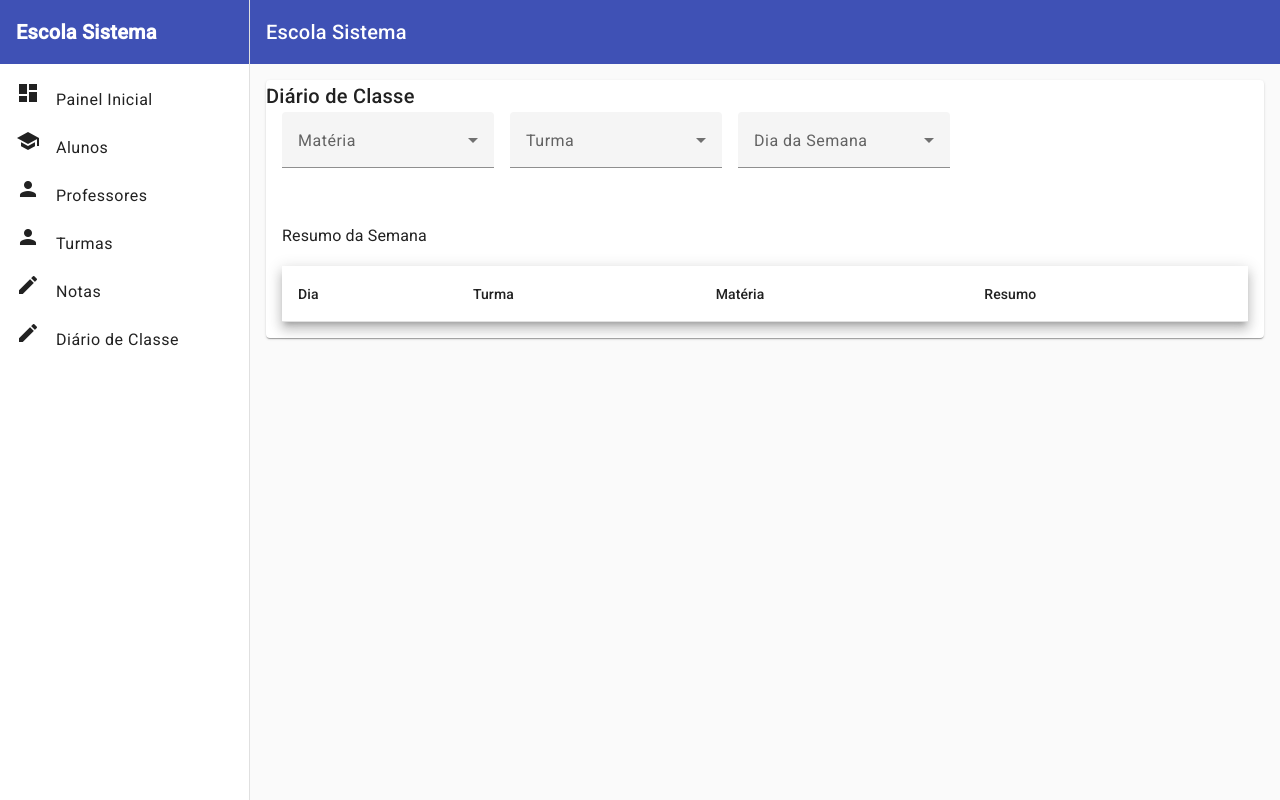
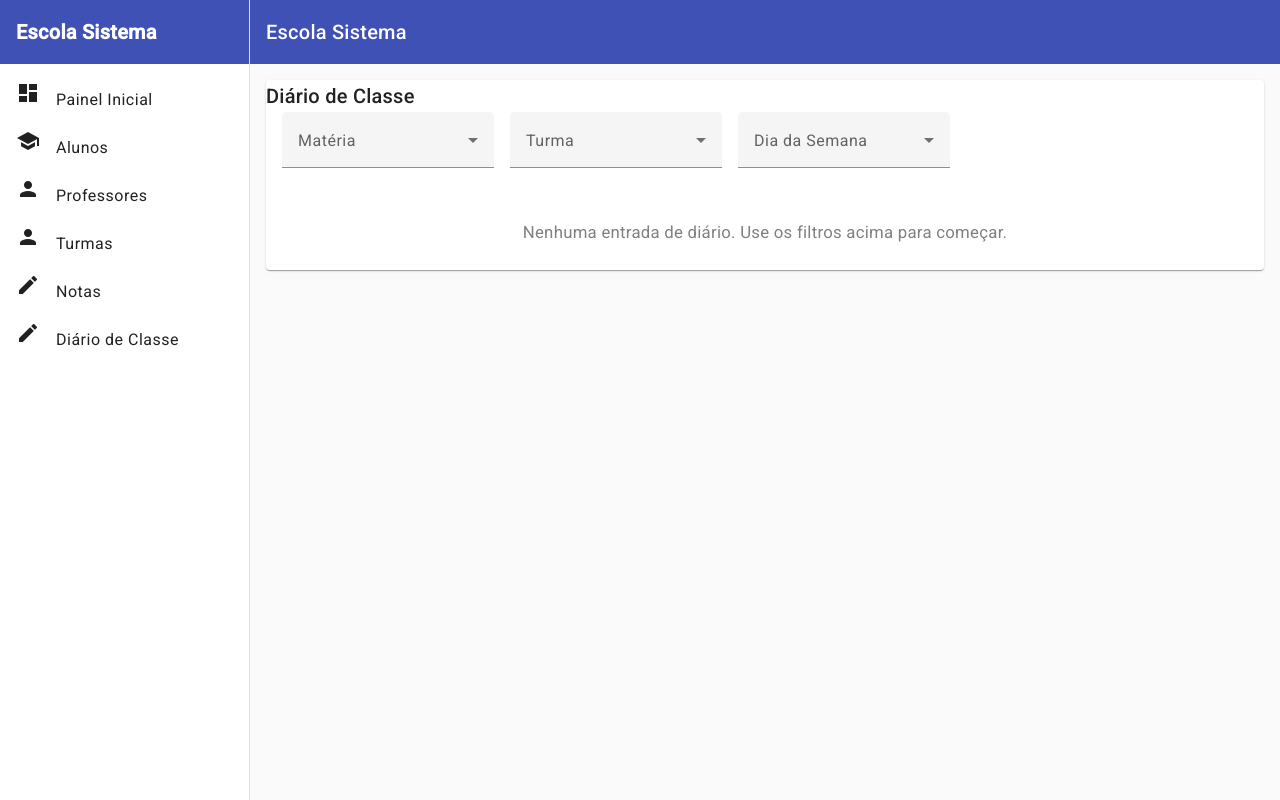
Before and after one commit to Mateussilva10x/school-system, an Angular app: page /class-diary in a window 1280 px wide. Built offline with nearby package versions, Linux system fonts and the light colour scheme.

Commit message:
feat: create the store of the diary for show the table

```diff
--- a/src/app/components/class-diary/class-diary.component.html
+++ b/src/app/components/class-diary/class-diary.component.html
@@ -7,7 +7,7 @@
           <mat-label>Matéria</mat-label>
           <mat-select [(value)]="selectedSubject" (selectionChange)="onFilterChange()">
             @for (subject of subjects; track $index) {
-              <mat-option [value]="subject.id">
+              <mat-option  [value]="subject.id">
                 {{ subject.name }}
               </mat-option>
             }
@@ -18,7 +18,7 @@
           <mat-label>Turma</mat-label>
           <mat-select [(value)]="selectedClass" (selectionChange)="onFilterChange()">
             @for (class of classes; track $index) {
-              <mat-option [value]="class.id">
+              <mat-option  [value]="class.id">
                 {{ class.name }}
               </mat-option>
             }
@@ -27,7 +27,7 @@
 
         <mat-form-field appearance="fill">
           <mat-label>Dia da Semana</mat-label>
-          <mat-select [(value)]="selectedDay" (selectionChange)="onDayChange()">
+          <mat-select [(value)]="selectedDay" (selectionChange)="onFilterChange()">
             @for (day of weekdays; track $index) {
               <mat-option [value]="day">
                 {{ day }}
@@ -38,8 +38,7 @@
       </div>
 
       @if (selectedDay && selectedSubject && selectedClass) {
-
-        <mat-card  class="entry">
+        <mat-card class="entry">
           <mat-card-subtitle>
             {{ selectedDay }} - Diário de Classe para {{ selectedClass }} - {{ selectedSubject }}
           </mat-card-subtitle>
@@ -53,38 +52,39 @@
         </mat-card>
       }
 
-      <!-- Lista de Entradas -->
       <div class="entries">
+        @if ((diaryEntries$ | async)?.length) {
+          <ng-container>
             <h3>Resumo da Semana</h3>
-        <table mat-table [dataSource]="entries" class="mat-elevation-z8">
+            <table mat-table [dataSource]="(diaryEntries$ | async) || []" class="mat-elevation-z8">
               <!-- Dia -->
               <ng-container matColumnDef="day">
                 <th mat-header-cell *matHeaderCellDef>Dia</th>
                 <td mat-cell *matCellDef="let entry">{{ entry.day }}</td>
               </ng-container>
 
-          <!-- Turma -->
               <ng-container matColumnDef="class">
                 <th mat-header-cell *matHeaderCellDef>Turma</th>
                 <td mat-cell *matCellDef="let entry">{{ entry.class }}</td>
               </ng-container>
 
-          <!-- Matéria -->
               <ng-container matColumnDef="subject">
                 <th mat-header-cell *matHeaderCellDef>Matéria</th>
                 <td mat-cell *matCellDef="let entry">{{ entry.subject }}</td>
               </ng-container>
 
-          <!-- Notas -->
               <ng-container matColumnDef="notes">
                 <th mat-header-cell *matHeaderCellDef>Resumo</th>
                 <td mat-cell *matCellDef="let entry">{{ entry.notes }}</td>
               </ng-container>
 
-          <!-- Cabeçalhos e Linhas -->
               <tr mat-header-row *matHeaderRowDef="displayedColumns"></tr>
               <tr mat-row *matRowDef="let row; columns: displayedColumns;"></tr>
             </table>
+          </ng-container>
+        } @else {
+          <p class="no-entries">Nenhuma entrada de diário. Use os filtros acima para começar.</p>
+        }
       </div>
     </mat-card-content>
   </mat-card>
--- a/src/app/components/class-diary/class-diary.component.scss
+++ b/src/app/components/class-diary/class-diary.component.scss
@@ -24,4 +24,11 @@
   .entries {
     margin-top: 32px;
   }
+
+  .no-entries {
+    text-align: center;
+    font-size: 1.2em;
+    color: gray;
+    margin-top: 24px;
+  }
 }
--- a/src/app/components/class-diary/class-diary.component.ts
+++ b/src/app/components/class-diary/class-diary.component.ts
@@ -1,6 +1,7 @@
 import { Component } from '@angular/core';
 import { MaterialModule } from '../../material.module';
 import { FormsModule } from '@angular/forms';
+import { BehaviorSubject, Observable } from 'rxjs';
 
 interface ClassDiaryEntry {
   day: string;
@@ -33,9 +34,16 @@ export class ClassDiaryComponent {
   selectedDay: string | null = null;
 
   currentEntry: Partial<ClassDiaryEntry> = {};
-  entries: ClassDiaryEntry[] = [];
+
+  private diaryEntriesSubject = new BehaviorSubject<ClassDiaryEntry[]>([]);
+  diaryEntries$: Observable<ClassDiaryEntry[]> = this.diaryEntriesSubject.asObservable();
+
 
   displayedColumns = ['day', 'class', 'subject', 'notes'];
+
+  get diaryEntries(): ClassDiaryEntry[] {
+    return this.diaryEntriesSubject.getValue();
+  }
 
   onFilterChange(): void {
     this.currentEntry = {
@@ -46,10 +54,6 @@ export class ClassDiaryComponent {
     };
   }
 
-  onDayChange(): void {
-    this.onFilterChange();
-  }
-
   saveEntry(): void {
     if (
       this.selectedDay &&
@@ -57,14 +61,18 @@ export class ClassDiaryComponent {
       this.selectedSubject &&
       this.currentEntry.notes
     ) {
-      this.entries.push({
+      const newEntry: ClassDiaryEntry = {
         day: this.selectedDay,
         class: this.selectedClass,
         subject: this.selectedSubject,
         notes: this.currentEntry.notes,
-      });
+      };
+
+      const updatedEntries = [...this.diaryEntries, newEntry];
+      this.diaryEntriesSubject.next(updatedEntries);
+
       alert('Diário salvo com sucesso!');
-      this.currentEntry.notes = ''; // Limpa o campo de notas
+      this.currentEntry.notes = '';
     } else {
       alert('Por favor, preencha todas as informações antes de salvar.');
     }
--- a/src/app/material.module.ts
+++ b/src/app/material.module.ts
@@ -11,6 +11,7 @@ import { MatPaginatorModule } from '@angular/material/paginator';
 import { MatSelectModule } from '@angular/material/select';
 import { MatFormFieldModule } from '@angular/material/form-field';
 import { MatInputModule } from '@angular/material/input';
+import { CommonModule } from '@angular/common';
 
 @NgModule({
   exports: [
@@ -25,7 +26,8 @@ import { MatInputModule } from '@angular/material/input';
     MatPaginatorModule,
     MatSelectModule,
     MatFormFieldModule,
-    MatInputModule
+    MatInputModule,
+    CommonModule,
   ],
 })
 export class MaterialModule {}
```
Lines whose indentation alone changed are shown as unchanged.
